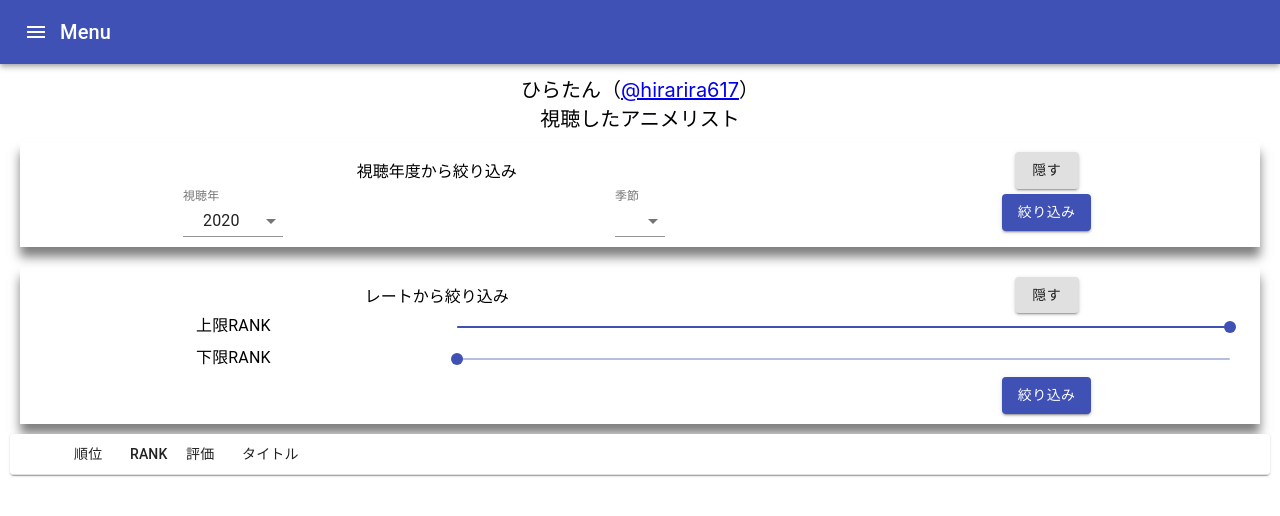
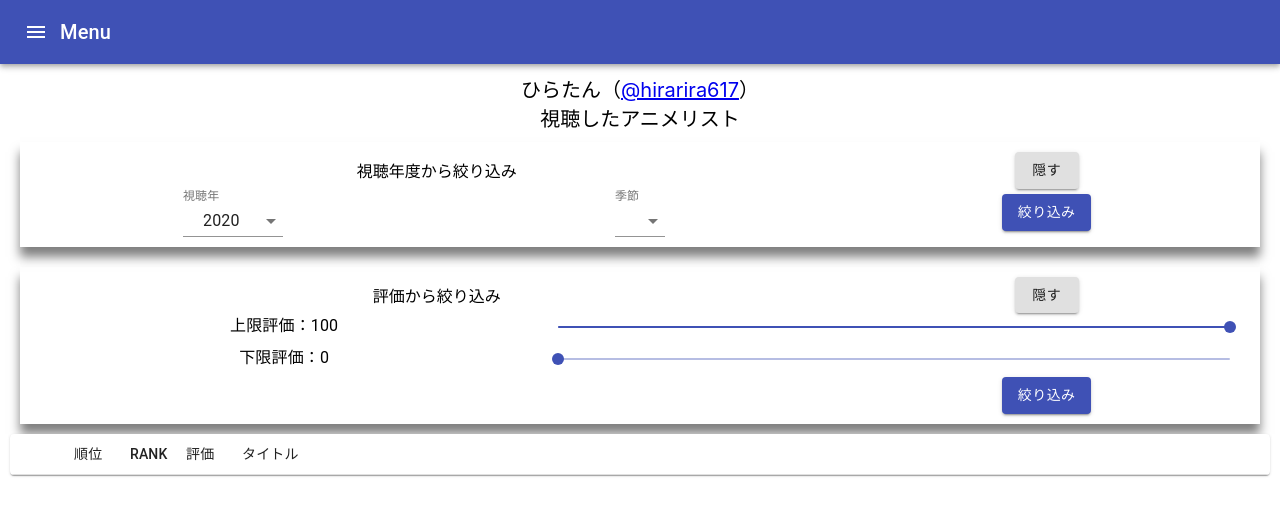
Before and after one commit to hirarira/Animel, a React (Create React App) app: page / in a window 1280 px wide. Shown: the top 516 px of the page. Built offline with nearby package versions, Linux system fonts and the light colour scheme.

Commit message:
現在選択中の評価を可視化します

```diff
--- a/src/pages/WatchAnimeList/FilterRate.tsx
+++ b/src/pages/WatchAnimeList/FilterRate.tsx
@@ -26,24 +26,11 @@ const useStyles = makeStyles((theme) => ({
 const FilterRate: React.FC<Props> = ((props: Props)=>{
   const [showInput, switchShowInput] = useState<boolean>(true);
   const classes = useStyles();
-  /*
-  const handleChangeYear = (event: any) => {
-    props.setWatchYear(event.target.value);
-  }
-  const handleChangeSeason = (event: any) => {
-    props.setWatchSeason(event.target.value);
-  }
-  */
-  const startYear = 2010;
-  const endYear = 2021;
-  const yearNum = endYear-startYear+1;
-  const yearList = [...Array(yearNum)].map((a,x)=>{return startYear+x;});
-  const seasonList = ['', '冬', '春', '夏', '秋'];
 
   return (
     <Grid container justify="center" alignItems="center" className={classes.section}>
       <Grid item xs={8}>
-        レートから絞り込み
+      評価から絞り込み
       </Grid>
       <Grid item xs={4}>
         <Button variant="contained" color="default" onClick={()=>{
@@ -54,12 +41,12 @@ const FilterRate: React.FC<Props> = ((props: Props)=>{
       </Grid>
       { showInput &&
         <>
-          <Grid item xs={4}>
+          <Grid item xs={5}>
             <Typography gutterBottom>
-              上限RANK
+              上限評価：{props.highRate}
             </Typography>
           </Grid>
-          <Grid item xs={8}>
+          <Grid item xs={7}>
             <Slider
               aria-labelledby="continuous-slider"
               valueLabelDisplay="auto"
@@ -77,12 +64,12 @@ const FilterRate: React.FC<Props> = ((props: Props)=>{
               className={classes.input}
             />
           </Grid>
-          <Grid item xs={4}>
+          <Grid item xs={5}>
             <Typography gutterBottom>
-              下限RANK
+              下限評価：{props.lowRate}
             </Typography>
           </Grid>
-          <Grid item xs={8}>
+          <Grid item xs={7}>
             <Slider
               aria-labelledby="continuous-slider"
               valueLabelDisplay="auto"
```
